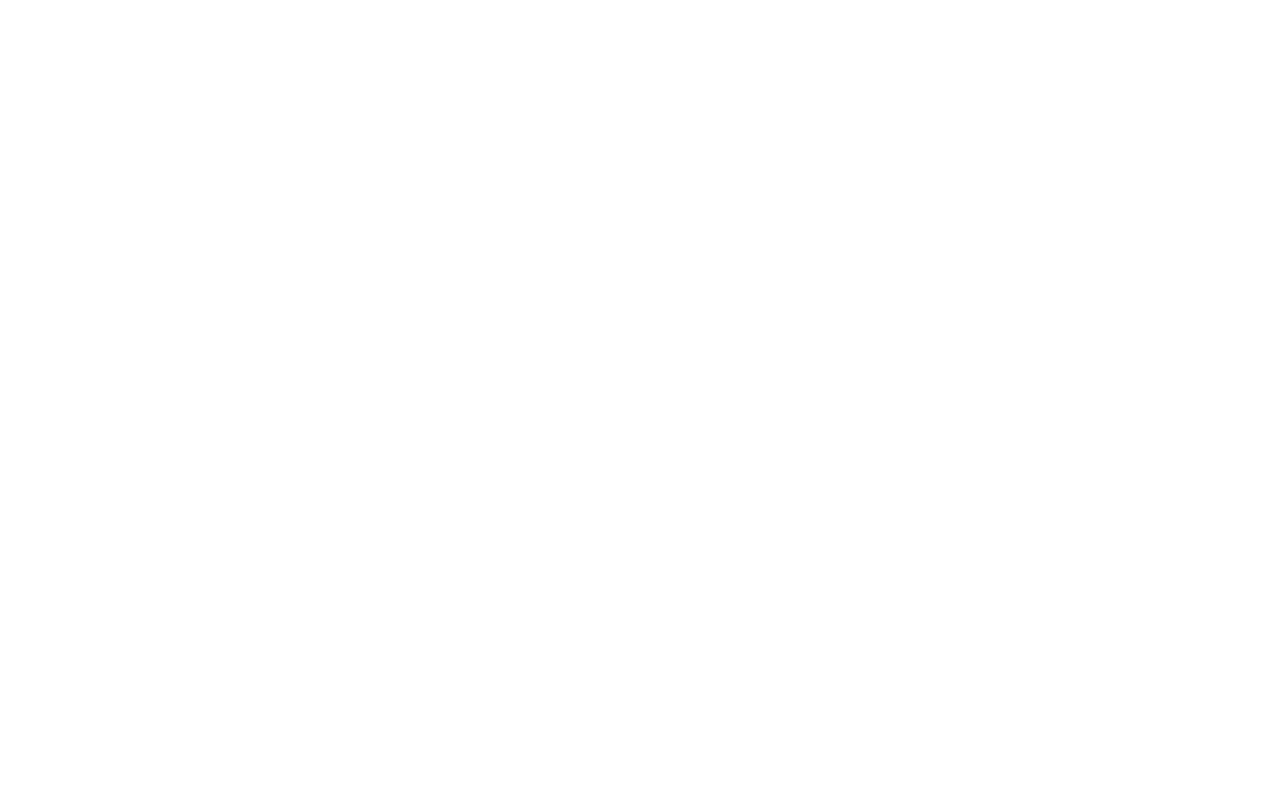
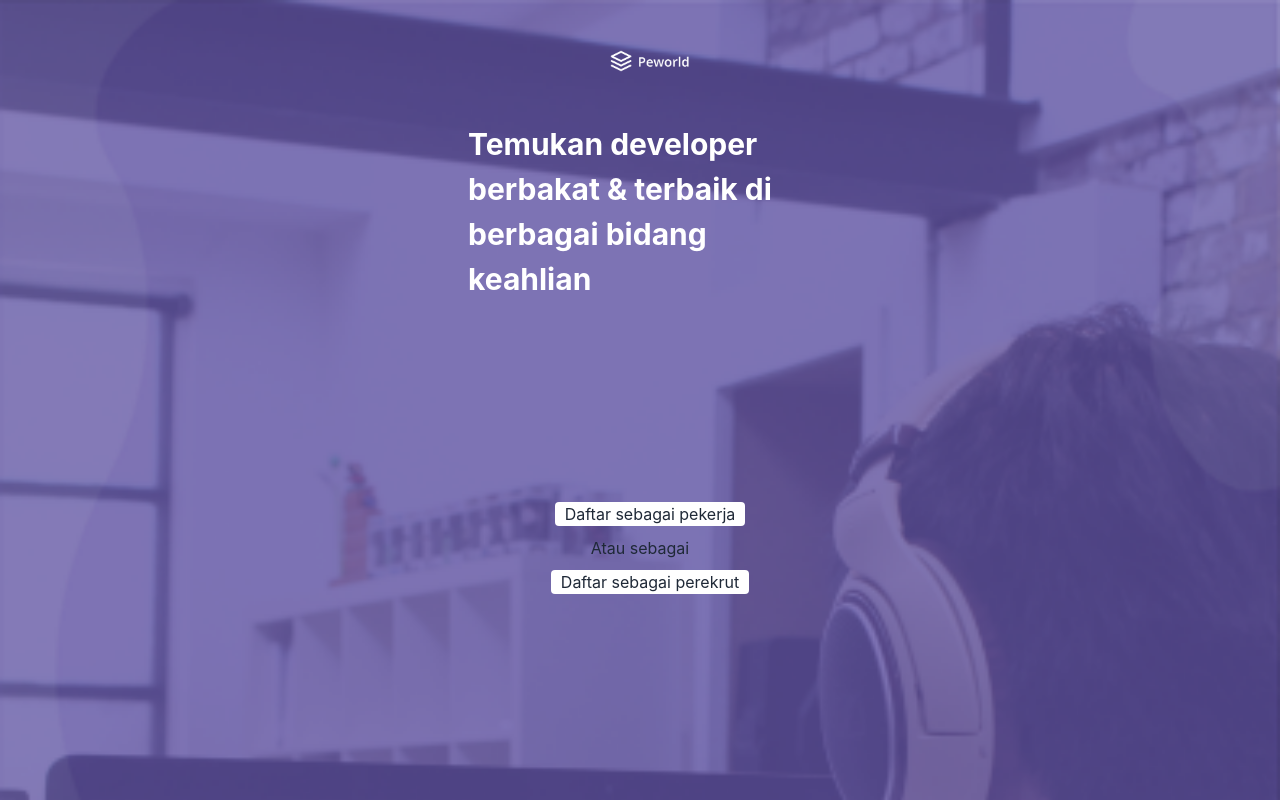
Before and after one commit to ARTech-Inc/hellojob-frontend, a React (Create React App) app: page /registerOption in a window 1280 px wide. Before the commit this address had no page. Built offline with nearby package versions, Linux system fonts and the light colour scheme.

Commit message:
modified:   src/App.js 	modified:   src/component/header/unLoginNav.js 	modified:   src/pages/loginOption/index.js

```diff
--- a/src/App.js
+++ b/src/App.js
@@ -31,7 +31,7 @@
             <Route path="/userProfile/:id" element={<UserProfile />} />
             <Route path="/halamanHire" element={<HalamanHire />} />
             <Route path="/registerHire" element={<RegisterHire />} />
-            <Route path="/loginOption" element={<LoginOption />} />
+            <Route path="/registerOption" element={<LoginOption />} />
             <Route path="/editProfile/" element={<EditProfile />} />
           </Routes>
         </BrowserRouter>
--- a/src/component/header/unLoginNav.js
+++ b/src/component/header/unLoginNav.js
@@ -1,6 +1,6 @@
 import { Link } from "react-router-dom";
 
-const UnLogin = ({setIslogin}) => {
+const UnLogin = ({ setIslogin }) => {
   return (
     <>
       <div className="p-[20px] flex justify-between">
@@ -10,11 +10,14 @@
           alt=""
         />
         <div className="flex">
-          <Link to={"/login"} className="btn px-[10px] border-[2px] border-[#5E50A1] font-bold text-[#5E50A1] mx-[10px] rounded">
+          <Link
+            to={"/login"}
+            className="btn px-[10px] border-[2px] border-[#5E50A1] font-bold text-[#5E50A1] mx-[10px] rounded"
+          >
             Masuk
           </Link>
           <button className="btn px-[10px] border-[1px] bg-[#5E50A1] font-bold text-[#FFFFFF] mx-[10px] rounded">
-            <Link to="/loginOption">Daftar</Link>
+            <Link to="/registerOption">Daftar</Link>
           </button>
         </div>
       </div>
--- a/src/pages/loginOption/index.js
+++ b/src/pages/loginOption/index.js
@@ -4,14 +4,19 @@
   return (
     <>
       <div className="bg-hero bg-cover h-[100vh]">
+        <div className="sm:flex sm:justify-center">
           <img
             src={require("../../assets/img/app-logo-white.png")}
             className="w-[100px] pt-[50px] pl-[20px]"
           />
-        <h1 className="pt-[50px] px-[20px] pb-[100px] font-bold text-[#FFFFFF] text-[30px]">
+        </div>
+        <div className="sm:flex sm:justify-center">
+          <h1 className="pt-[50px] px-[20px] pb-[100px] font-bold text-[#FFFFFF] text-[30px] sm:w-[30vw] ">
             Temukan developer berbakat & terbaik di berbagai bidang keahlian
           </h1>
-        <div className="visible sm:hidden">
+        </div>
+
+        <div className="w-[100%]">
           <div className="flex justify-center pt-[100px]">
             <Link to="/register">
               <button className="rounded bg-[#FFFFFF] mx-[10px] w-[100%]">
```
Lines whose indentation alone changed are shown as unchanged.
